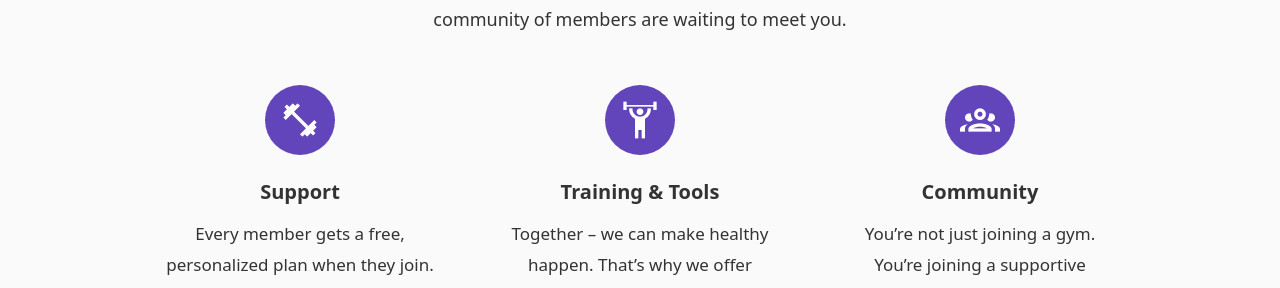
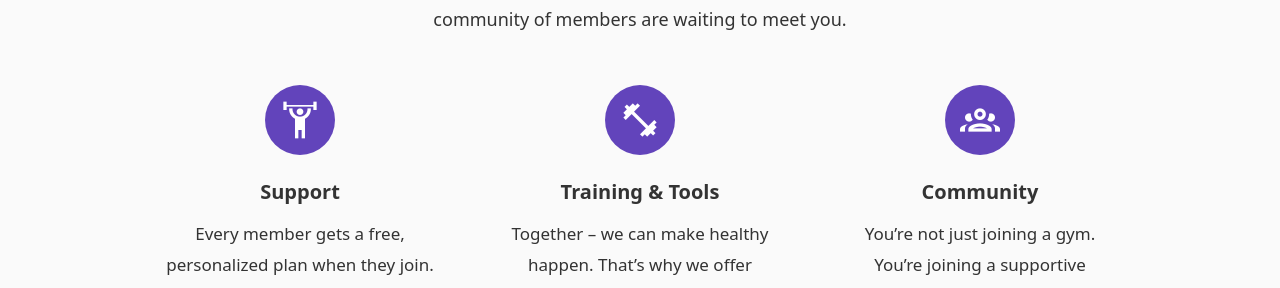
Before and after one commit to Usealan/website, a Jekyll site: the page built from labs/landing.html, in a window 1280 px wide. Shown: the part 1212-1500 px from the top of the page. Built offline with Jekyll 4.4.1, drawn with Linux system fonts in a browser that asks for light colours; some web fonts are replaced.

```diff
--- a/labs/landing.html
+++ b/labs/landing.html
@@ -3,39 +3,28 @@
 permalink: /labs/landing/
 
 business_name: "Anytime Fitness Bee Cave"
-
 business_logo: "https://www.anytimefitness.com/wp-content/uploads/2022/06/AnytimeFitness_Primary_4c.png"
-
 business_primary_color: "#6244BB"
 
 campaign_title: "Try Us For Free"
-
 campaign_headline: "Claim Your Free<br>7-Day Pass!"
-
 campaign_subtext: "Promotion is limited to the first 15 people. Usually fills in less than 5 days. Claim your free spot now!"
 
 hero_image: "https://images.unsplash.com/photo-1517836357463-d25dfeac3438?ixlib=rb-1.2.1&ixid=MnwxMjA3fDB8MHxwaG90by1wYWdlfHx8fGVufDB8fHx8&auto=format&fit=crop&w=1200&q=80"
 
 features_title: "Something different is happening here."
-
 features_subtext: "Getting fit doesn’t work if you only focus on fitness. And going it alone should never be a sign of strength. Our coaches support you in a way no one else can with the best fitness and holistic help inside the gym – and out. And our community of members are waiting to meet you."
 
 feature_one_title: "Support"
-
 feature_one_subtext: "Every member gets a free, personalized plan when they join. Our friendly, professional staff is trained to help you along your fitness journey, no matter how much support you need."
-
-feature_one_icon: "mdi-dumbbell"
+feature_one_icon: "mdi-weight-lifter"
 
 feature_two_title: "Training & Tools"
-
 feature_two_subtext: "Together – we can make healthy happen. That’s why we offer personal training and classes when you’re here, and the right tools to keep you on track when you’re not."
-
-feature_two_icon: "mdi-weight-lifter"
+feature_two_icon: "mdi-dumbbell"
 
 feature_three_title: "Community"
-
 feature_three_subtext: "You’re not just joining a gym. You’re joining a supportive community of like-minded people who are here to give you the encouragement you need."
-
 feature_three_icon: "mdi-account-group-outline"
 
 footer_text: "Results may vary. New customers only. Limited to local residents only. Valid ID required. At participating locations only. Terms and conditions may vary. Each location is independently owned and operated."
```
